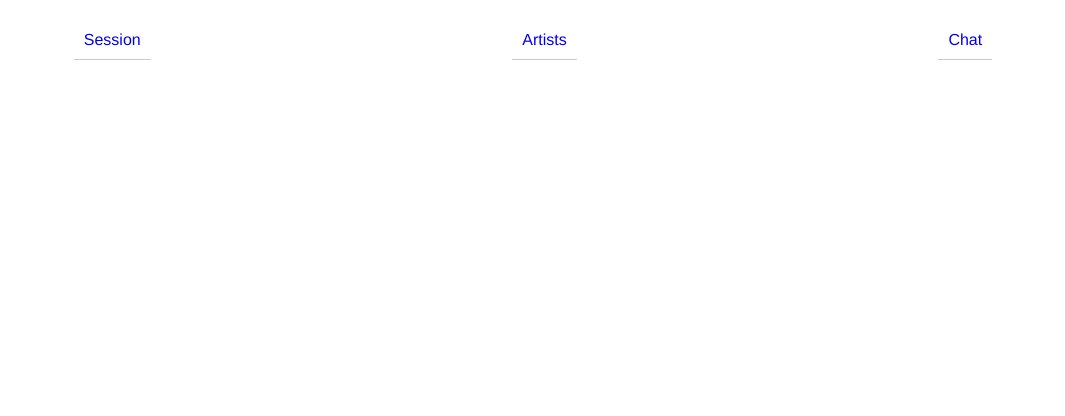
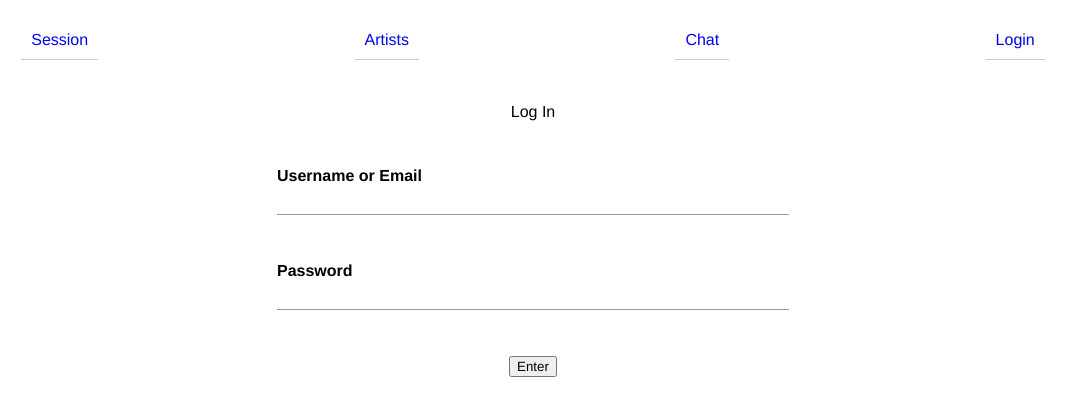
Before and after one commit to grahamtallen/Gramrphone2, a React (Create React App) app: page /login in a window 1280 px wide. Shown: the top 416 px of the page, without its empty margins (107-1172 px from the left). Built offline with nearby package versions, Linux system fonts and the light colour scheme.

Commit message:
adds login functionality

```diff
--- a/src/App.js
+++ b/src/App.js
@@ -2,11 +2,30 @@ import React from 'react'
 import {
   BrowserRouter as Router,
   Route,
-  Link
+  Link,
+  Redirect
 } from 'react-router-dom';
-import NavBar, {routes} from './components/NavBar/NavBar';
+import NavBar, {routes, fakeAuth} from './components/NavBar/NavBar';
 import './App.css';
 
+
+const PrivateRoute = ({ component: Component, ...rest }) => (
+  <Route
+    {...rest}
+    render={props =>
+      fakeAuth.isAuthenticated ? (
+        <Component {...props} />
+      ) : (
+        <Redirect
+          to={{
+            pathname: "/login",
+            state: { from: props.location }
+          }}
+        />
+      )
+    }
+  />
+);
 
 
 const App = () => (
@@ -14,7 +33,12 @@ const App = () => (
     <div>
       <NavBar />
       {routes.map(route => {
-        console.log(route.path)
+        if (!route.public) {
+          return (
+            <PrivateRoute {...route}  path={route.home ? "/" : "/" + route.path} />
+          )
+        }
+        console.log(route);
         return (
             <Route {...route}  path={route.home ? "/" : "/" + route.path} />
         )
--- a/src/components/NavBar/NavBar.css
+++ b/src/components/NavBar/NavBar.css
@@ -33,6 +33,10 @@
     white-space: nowrap;
 }
 
+.hamburger-btn {
+	font-size: 20px;
+}
+
 .w3-bar-block.w3-collapse.w3-card.w3-animate-left {
 	left: 0;
 	bottom: 0;
--- a/src/components/NavBar/NavBar.js
+++ b/src/components/NavBar/NavBar.js
@@ -2,7 +2,19 @@ import "./NavBar.css";
 import React from 'react';
 import {capitalize} from '../../utils/strings';
 import Session from '../../views/Session.js'
-import { Link } from 'react-router-dom';
+import { Link, Redirect } from 'react-router-dom';
+import Login from '../../views/Login/Login.js';
+export const fakeAuth = {
+  isAuthenticated: false,
+  authenticate(cb) {
+    this.isAuthenticated = true;
+    setTimeout(cb, 100); // fake async
+  },
+  signout(cb) {
+    this.isAuthenticated = false;
+    setTimeout(cb, 100);
+  }
+};
 
 const About = () => (
   <div>
@@ -47,14 +59,14 @@ export default class NavBar extends React.Component {
 			        }
 		        </div>
 		        <div className="small-screen-nav">
-			        <button className="w3-button" onClick={this.toggleSidebar}>&#9776;</button>
+			        <button className="w3-button hamburger-btn" onClick={this.toggleSidebar}>&#9776;</button>
 					<div className="w3-sidebar w3-bar-block w3-collapse w3-card w3-animate-left" style={{width: "200px", display: sidebarOpen ? "block" : "none"}}>
 					  <button className="w3-bar-item w3-button w3-large w3-hide-large" onClick={this.toggleSidebar} >Close &times;</button>
 					 {
 			        	routes.map((route) => {
 			        		return (
 			        			<div className={`w3-bar-item w3-button link-btn`}>
-			        				<Link to={route.home ? "/" : route.path}>
+			        				<Link to={route.home ? "/" : route.path} onClick={this.toggleSidebar}>
 			        					{capitalize(route.path)}
 			        				</Link>
 		        				</div>
@@ -82,5 +94,10 @@ export const routes = [
 	{
 		path: "chat",
 		component: Topic
+	},
+	{
+		path: "login",
+		component: Login,
+		public: true
 	}
 ]
--- /dev/null
+++ b/src/views/Login/Login.css
@@ -0,0 +1,27 @@
+.login-container {
+	display: flex;
+	justify-content: space-around;
+    align-items: center;
+    flex-direction: column;
+    min-height: 40vh;
+}
+
+.login-container > label {
+    display: flex;
+    flex-direction: column-reverse;
+    font-weight: 700;
+    min-height: 6vh;
+    justify-content: space-between;
+    width: 40vw;
+}
+
+label > input {
+	padding: 5px;
+    display: flex;
+    flex-direction: column-reverse;
+    border-bottom: 1px solid rgba(0, 0, 0, 0.4);
+    box-shadow: none;
+    border-top: none;
+    border-left: none;
+    border-right: none;
+}
--- /dev/null
+++ b/src/views/Login/Login.js
@@ -0,0 +1,41 @@
+import "./Login.css"
+import React from 'react';
+import {fakeAuth} from '../../components/NavBar/NavBar';
+import { Redirect } from 'react-router-dom';
+
+
+export default class Login extends React.Component {
+  state = {
+    redirectToReferrer: false
+  };
+
+  login = () => {
+    fakeAuth.authenticate(() => {
+      this.setState({ redirectToReferrer: true });
+    });
+  };
+
+  render() {
+    const { from } = this.props.location.state || { from: { pathname: "/" } };
+    const { redirectToReferrer } = this.state;
+
+    if (redirectToReferrer) {
+      return <Redirect to={from} />;
+    }
+
+    return (
+      <div className="login-container">
+        <div className="login-heading">Log In</div>
+        <label>
+		   <input type="text" name="username" />
+		   Username or Email
+		</label>
+        <label>
+		   <input type="password" name="password" />
+		   Password
+		</label>
+        <button onClick={this.login}>Enter</button>
+      </div>
+    );
+  }
+}
--- a/src/views/Session.css
+++ b/src/views/Session.css
@@ -18,7 +18,6 @@
 }
 
 .footer {
-
 	width: 40vw;
 }
 
@@ -28,6 +27,7 @@
 	width: 100%;
 	justify-content: space-around;
 	flex-direction: column;
+	align-items: center;
 }
 
 .btn-row {
@@ -35,4 +35,5 @@
 	width: 40vw;
 	justify-content: space-between;
 	flex-direction: row;
+	align-items: center;
 }
--- a/src/views/Session.js
+++ b/src/views/Session.js
@@ -23,7 +23,7 @@ export default class Session extends Component {
 					<SessionButtons />
 				</div>
 				<div className="footer">
-					<Recorder displaySound />
+					<Recorder displaySound={false} />
 				</div>
 			</div>
 
```
